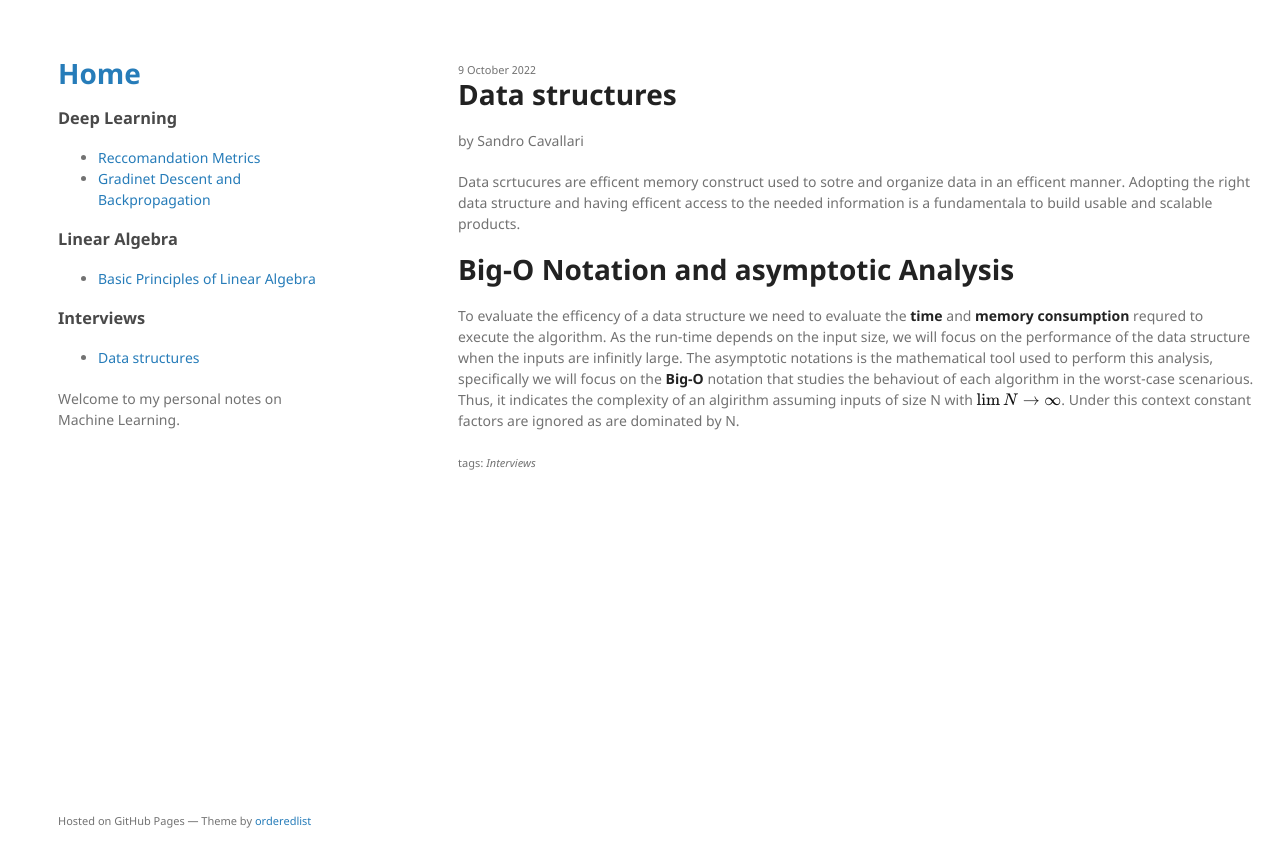
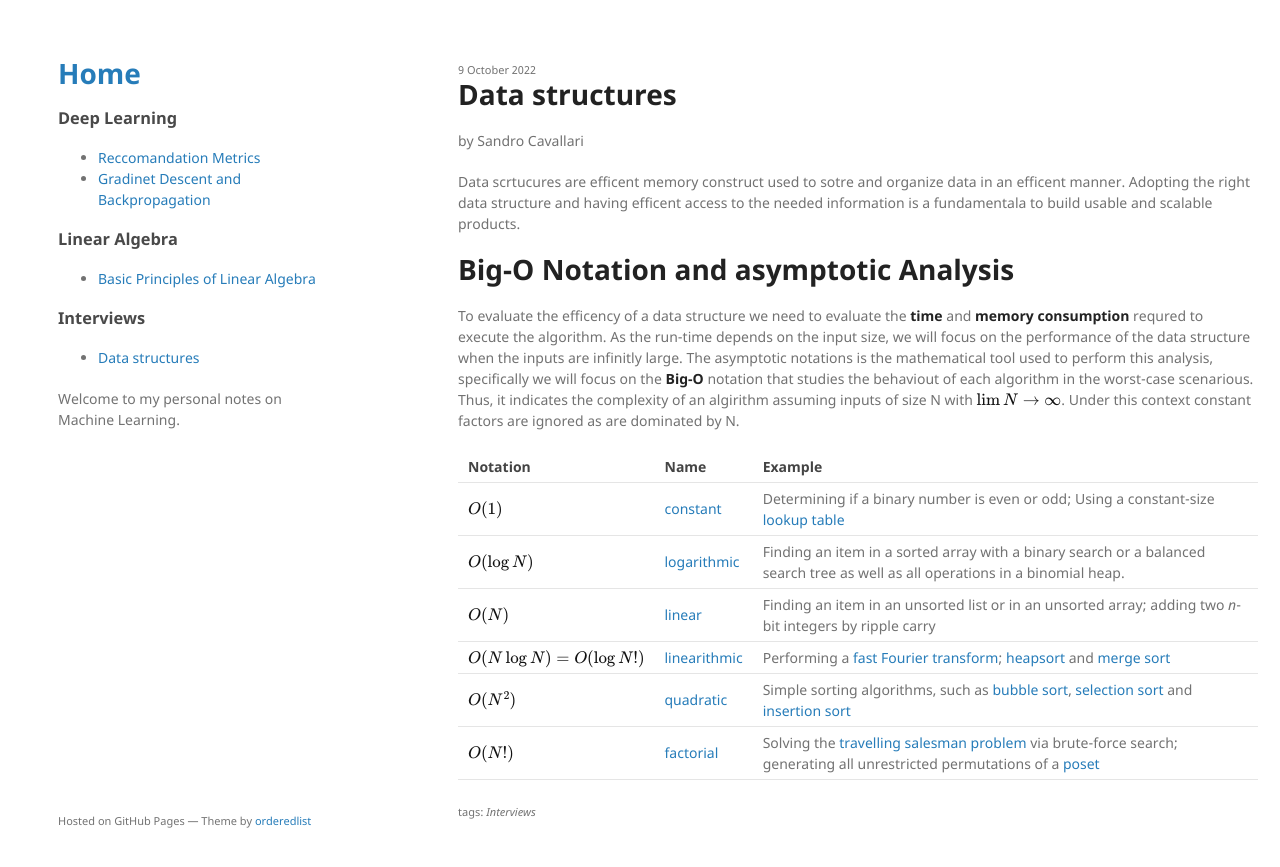
Before and after one commit to andompesta/andompesta.github.io, a Jekyll site: the page built from _posts/2022-10-09-datastructure.md, in a window 1280 px wide. Shown: the top 867 px of the page. Built offline with Jekyll 4.4.1, drawn with Linux system fonts in a browser that asks for light colours.

Commit message:
Big-O table notation

```diff
--- a/_posts/2022-10-09-datastructure.md
+++ b/_posts/2022-10-09-datastructure.md
@@ -15,3 +15,52 @@ Adopting the right data structure and having efficent access to the needed infor
 To evaluate the efficency of a data structure we need to evaluate the **time** and **memory consumption** requred to execute the algorithm.
 As the run-time depends on the input size, we will focus on the performance of the data structure when the inputs are infinitly large.
 The asymptotic notations is the mathematical tool used to perform this analysis, specifically we will focus on the **Big-O** notation that studies the behaviout of each algorithm in the worst-case scenarious. Thus, it indicates the complexity of an algirithm assuming inputs of size N with $$\lim N\to\infty$$. Under this context constant factors are ignored as are dominated by N.
+
+
+<div style="text-align:center;">
+<table style="border:none; background:transparent; text-align:center;">
+    <tbody>
+    <tr>
+        <th>Notation</th>
+        <th>Name</th>
+        <th>Example</th>
+    </tr>
+    <tr>
+        <td>$ O(1) $</td>
+        <td><a href="https://en.wikipedia.org/wiki/Time_complexity#Constant_time" class="mw-redirect" title="Constant time">constant</a></td>
+        <td>Determining if a binary number is even or odd; <span> Using a constant-size <a href="https://en.wikipedia.org/wiki/Lookup_table" title="Lookup table">lookup table</a> </span>
+        </td>
+    </tr>
+    <tr>
+        <td>$O(\log N)$</td>
+        <td><a href="https://en.wikipedia.org/wiki/Logarithmic_time" class="mw-redirect" title="Logarithmic time">logarithmic</a></td>
+        <td>Finding an item in a sorted array with a binary search or a balanced search tree as well as all operations in a binomial heap.
+        </td>
+    </tr>
+    <tr>
+        <td> $O(N)$ </td>
+        <td><a href="https://en.wikipedia.org/wiki/Linear_time" class="mw-redirect" title="Linear time">linear</a></td>
+        <td>Finding an item in an unsorted list or in an unsorted array; adding two <i>n</i>-bit integers by ripple carry</td>
+    </tr>
+    <tr>
+        <td>$ O(N\log N)=O(\log N!) $ </td>
+        <td><a href="https://en.wikipedia.org/wiki/Linearithmic_time" class="mw-redirect" title="Linearithmic time">linearithmic</a>
+        </td>
+        <td>Performing a <a href="https://en.wikipedia.org/wiki/Fast_Fourier_transform" title="Fast Fourier transform">fast Fourier transform</a>; <a href="https://en.wikipedia.org/wiki/Heapsort" title="Heapsort">heapsort</a> and <a href="https://en.wikipedia.org/wiki/Merge_sort" title="Merge sort">merge sort</a>
+        </td>
+    </tr>
+    <tr>
+        <td> $O(N^{2}) $</td>
+        <td><a href="https://en.wikipedia.org/wiki/Quadratic_time" class="mw-redirect" title="Quadratic time">quadratic</a></td>
+        <td>Simple sorting algorithms, such as <a href="https://en.wikipedia.org/wiki/Bubble_sort" title="Bubble sort">bubble sort</a>, <a href="https://en.wikipedia.org/wiki/Selection_sort" title="Selection sort">selection sort</a> and <a href="https://en.wikipedia.org/wiki/Insertion_sort" title="Insertion sort">insertion sort</a>
+        </td>
+    </tr>
+    <tr>
+        <td>$ O(N!) $</td>
+        <td><a href="https://en.wikipedia.org/wiki/Factorial" title="Factorial">factorial</a></td>
+        <td>Solving the <a href="https://en.wikipedia.org/wiki/Travelling_salesman_problem" title="Travelling salesman problem">travelling salesman problem</a> via brute-force search; generating all unrestricted permutations of a <a href="https://en.wikipedia.org/wiki/Partially_ordered_set" title="Partially ordered set">poset</a>
+        </td>
+    </tr>
+    </tbody>
+</table>
+</div>
```
